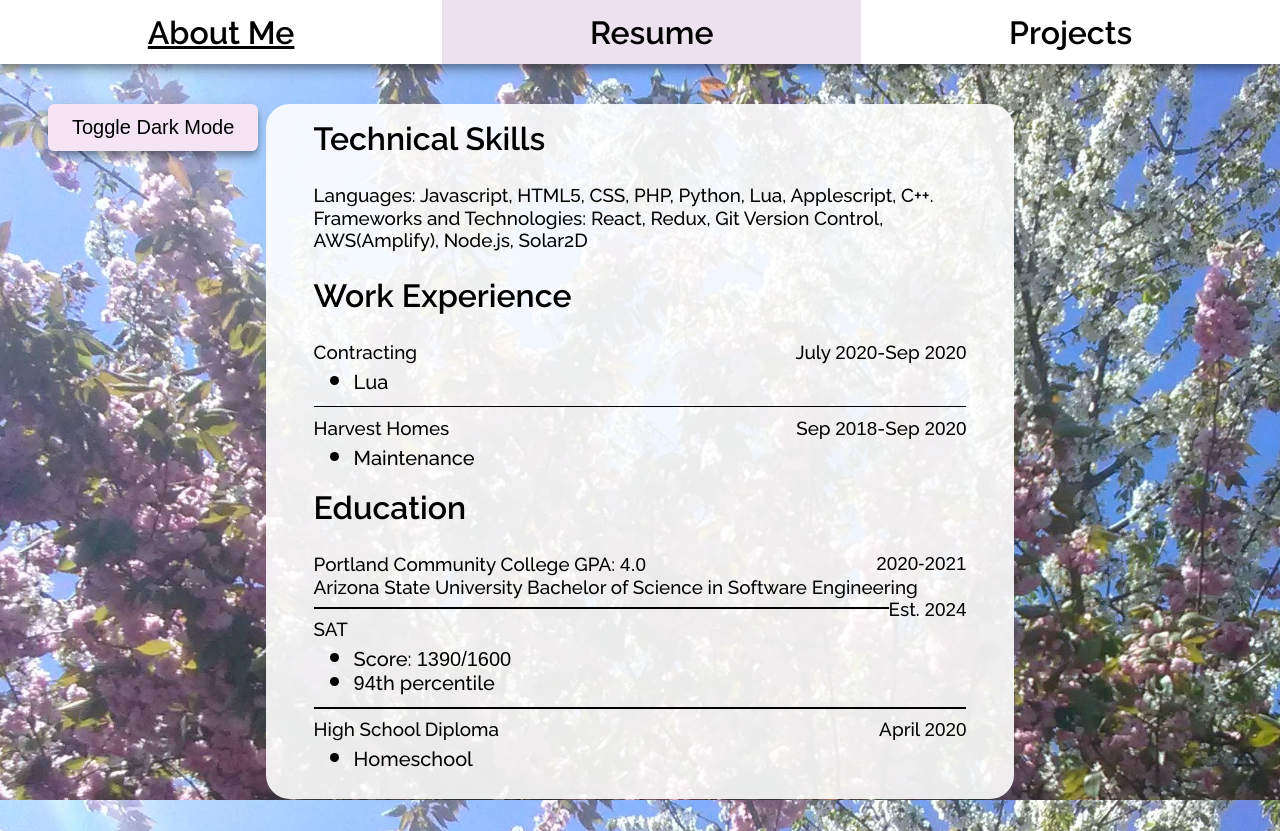
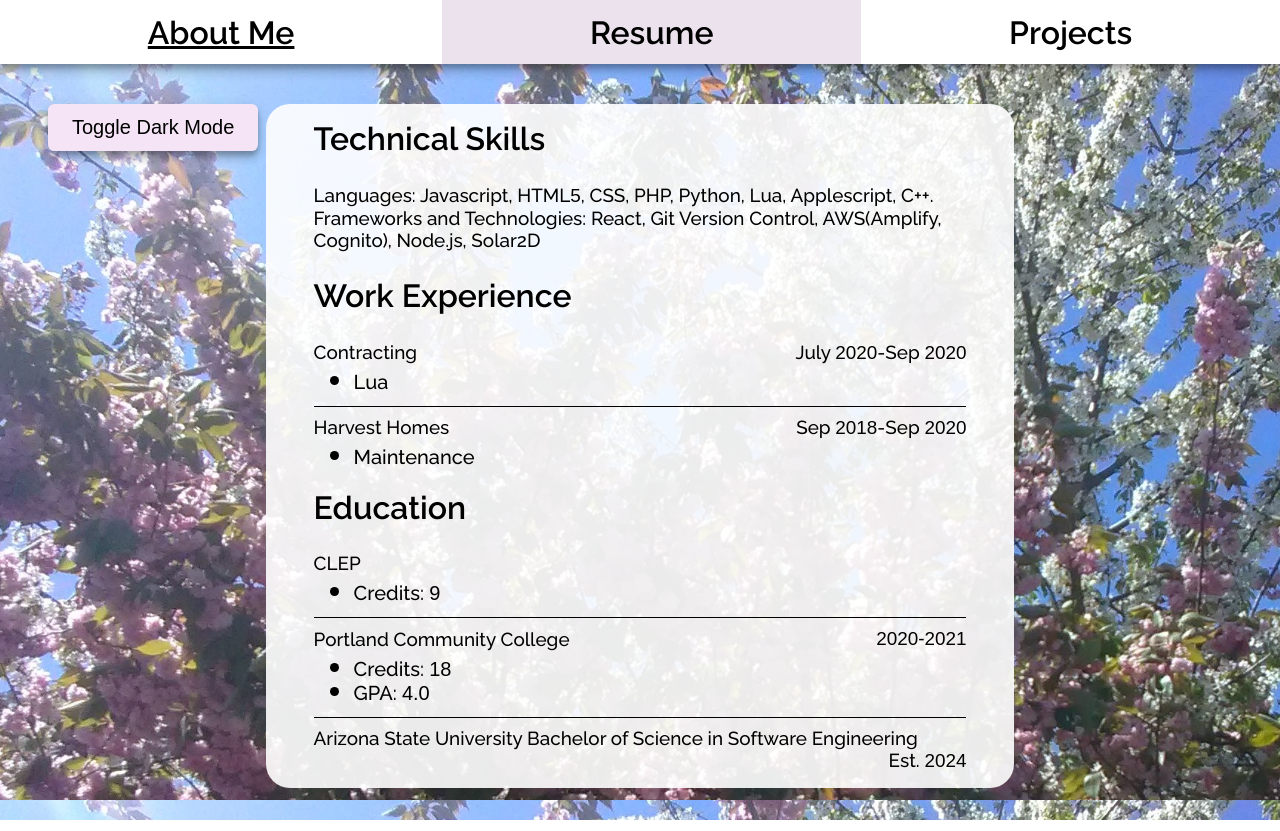
Before and after one commit to PAlexanderFranklin/alexanderfranklin, a React (Create React App) app: page /resume in a window 1280 px wide. Built offline with nearby package versions, Linux system fonts and the light colour scheme; what aws-amplify would draw is missing.

Commit message:
Update Resume

```diff
--- a/src/views/Pages/Resume.css
+++ b/src/views/Pages/Resume.css
@@ -23,7 +23,7 @@
 
 .Resume hr {
     border: none;
-    height: 0.1rem;
+    height: 0.08rem;
     background: var(--color);
 }
 
--- a/src/views/Pages/Resume.js
+++ b/src/views/Pages/Resume.js
@@ -7,7 +7,7 @@ function Resume() {
       <div>
         <h2 className="no_top_margin">Technical Skills</h2>
         Languages: Javascript, HTML<span className="number">5</span>, CSS, PHP, Python, Lua, Applescript, C++. <br/>
-        Frameworks and Technologies: React, Redux, Git Version Control, AWS(Amplify), Node.js, Solar2D
+        Frameworks and Technologies: React, Git Version Control, AWS(Amplify, Cognito), Node.js, Solar2D
       </div>
       <div>
         <h2>Work Experience</h2>
@@ -25,19 +25,18 @@ function Resume() {
       </div>
       <div>
         <h2>Education</h2>
-        Portland Community College GPA: <span className="number">4.0 <span className="date">2020-2021</span></span> <br/>
-        Arizona State University Bachelor of Science in Software Engineering <span className="date">Est. <span className="number">2024</span></span>
-        <hr/>
-        SAT
+        CLEP
         <ul>
-          <li><span className="bullet_small">Score: <span className="number">1390/1600</span></span></li>
-          <li><span className="bullet_small"><span className="number">94</span>th percentile</span></li>
+          <li><span className="bullet_small">Credits: <span className="number">9</span></span></li>
         </ul>
         <hr/>
-        High School Diploma <span className="date">April <span className="number">2020</span></span>
+        Portland Community College <span className="date number">2020-2021</span>
         <ul>
-          <li><span className="bullet_small">Homeschool</span></li>
+          <li><span className="bullet_small">Credits: <span className="number">18</span></span></li>
+          <li><span className="bullet_small">GPA: <span className="number">4.0</span></span></li>
         </ul>
+        <hr/>
+        Arizona State University Bachelor of Science in Software Engineering <span className="date">Est. <span className="number">2024</span></span>
       </div>
     </div>
   );
--- a/src/views/PantryAid/PantryAid.css
+++ b/src/views/PantryAid/PantryAid.css
@@ -0,0 +1,5 @@
+.PantryAid {
+    --background-color: rgba(255, 255, 255, 0.9);
+    --color: black;
+    color: var(--color);
+  }
```
